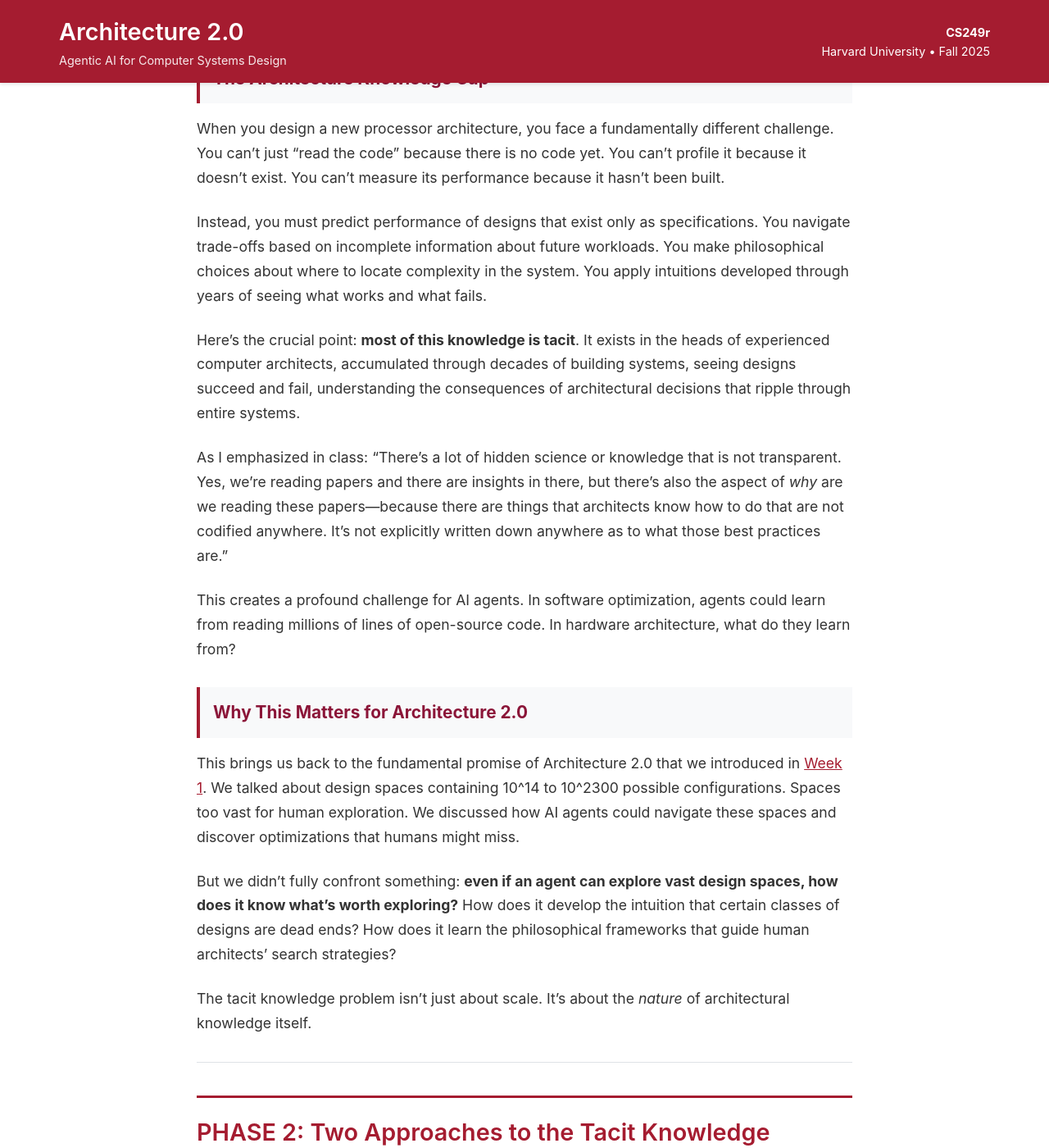
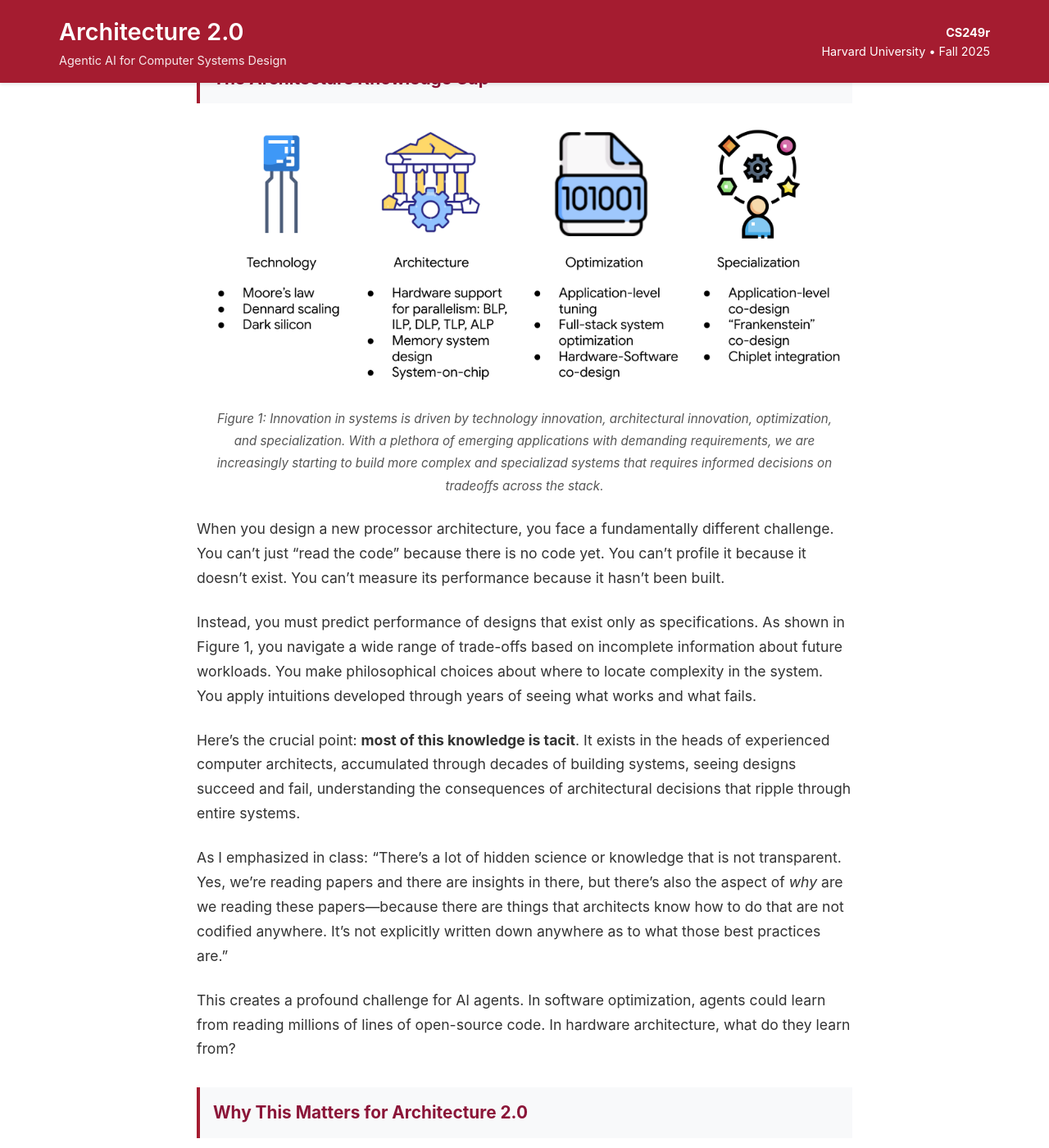
Before and after one commit to harvard-edge/cs249r_fall2025, a Jekyll site: the page built from _posts/2024-10-15-week-7-tacit-knowledge-architecture.md, in a window 1280 px wide and 1400 px high, scrolled down 2094 px. Shown: the whole window at 82% size. Built offline with Jekyll 4.4.1, drawn with Linux system fonts in a browser that asks for light colours; comment, search, counter and statistics services are not loaded; some of the changed text lies outside the part shown.

Commit message:
update week 7 blog

```diff
--- a/_posts/2024-10-15-week-7-tacit-knowledge-architecture.md
+++ b/_posts/2024-10-15-week-7-tacit-knowledge-architecture.md
@@ -39,9 +39,14 @@
 
 ### The Architecture Knowledge Gap
 
+<figure class="post-figure">
+<img src="/cs249r_fall2025/assets/images/blog_images/week_7/arch2.png" alt="Architecture knowledge gap illustration">
+<figcaption><em>Figure 1: Innovation in systems is driven by technology innovation, architectural innovation, optimization, and specialization. With a plethora of emerging applications with demanding requirements, we are increasingly starting to build more complex and specializad systems that requires informed decisions on tradeoffs across the stack.</em></figcaption>
+</figure>
+
 When you design a new processor architecture, you face a fundamentally different challenge. You can't just "read the code" because there is no code yet. You can't profile it because it doesn't exist. You can't measure its performance because it hasn't been built.
 
-Instead, you must predict performance of designs that exist only as specifications. You navigate trade-offs based on incomplete information about future workloads. You make philosophical choices about where to locate complexity in the system. You apply intuitions developed through years of seeing what works and what fails.
+Instead, you must predict performance of designs that exist only as specifications. As shown in Figure 1, you navigate a wide range of trade-offs based on incomplete information about future workloads. You make philosophical choices about where to locate complexity in the system. You apply intuitions developed through years of seeing what works and what fails.
 
 Here's the crucial point: **most of this knowledge is tacit**. It exists in the heads of experienced computer architects, accumulated through decades of building systems, seeing designs succeed and fail, understanding the consequences of architectural decisions that ripple through entire systems.
 
@@ -65,6 +70,11 @@
 
 ### Concorde: Codifying What We Can, Learning What We Can't
 
+<figure class="post-figure">
+<img src="/cs249r_fall2025/assets/images/blog_images/week_7/concorde.png" alt="Concorde compositional analytical-ML fusion diagram">
+<figcaption><em>Figure 2: Concorde composes analytical models with ML to achieve fast, accurate performance prediction—capturing first-order effects analytically and learning second-order interactions. (Nasr-Esfahany et al.)</em></figcaption>
+</figure>
+
 [Concorde: Fast and Accurate CPU Performance Modeling with Compositional Analytical-ML Fusion](https://arxiv.org/abs/2503.23076) takes a pragmatic stance. Decades of computer architecture research have produced powerful analytical models. These models encode explicit theoretical knowledge: queueing theory, roofline models, Amdahl's law, Little's law. This knowledge is precious. It's been validated, refined, and proven across countless designs.
 
 **Why throw it away?**
@@ -84,6 +94,11 @@
 ### ArchGym: Learning Through Exploration
 
 [ArchGym: An Open-Source Gymnasium for Machine Learning Assisted Architecture Design](https://arxiv.org/abs/2306.08888) takes a radically different approach. Instead of trying to codify architectural knowledge, it creates an environment where agents can **develop that knowledge through experience**.
+
+<figure class="post-figure">
+<img src="/cs249r_fall2025/assets/images/blog_images/week_7/archgym.png" alt="ArchGym framework overview">
+<figcaption><em>Figure 3: ArchGym provides a gymnasium for agents to explore architectural design spaces via simulation and learn search strategies from outcomes. (Krishnan et al.)</em></figcaption>
+</figure>
 
 Think about how human architects actually learn their craft. Yes, they read papers and textbooks. But much of their intuition comes from experience. Trying designs. Seeing what works. Understanding why configurations fail. Building mental models through repeated exposure to the consequences of design choices.
 
@@ -148,9 +163,14 @@
 
 ### The Numerics Example: Details That Matter
 
+<figure class="post-figure">
+<img src="/cs249r_fall2025/assets/images/blog_images/week_7/numerics.png" alt="Numerical precision formats for ML">
+<figcaption><em>Figure 4: Evolution of numerical formats from FP32 to FP16 and BF16(Snehal)</em></figcaption>
+</figure>
+
 Suvinay provided a concrete example that illustrates how tacit knowledge operates in practice: **the evolution of floating-point formats for ML**.
 
-Traditional deep learning used FP32 (32 bit floating point). Then researchers discovered FP16 (16 bit) worked well for many models, offering 2x speedup. Then Google introduced bfloat16 (BF16), which trades precision for range compared to FP16. Then INT8 quantization, then FP8 in different formats.
+Traditional deep learning used FP32 (32 bit floating point). Then researchers discovered FP16 (16 bit) worked well for many models, offering 2x speedup. Then Google introduced bfloat16 (BF16), which trades precision for range compared to FP16. While the distinction between FP16 and BF16 is subtle, as shown in Figure 4, there are consequential tradeoffs in hardware support, convergence, and end-to-end performance. More recently, INT8, FP8, even FP4 quantization have gained hardware support.
 
 Each of these choices has implications that ripple through the entire system. Hardware complexity: different formats require different arithmetic units. Software stack: frameworks need to support mixed precision training. Numerical stability: some operations are sensitive to precision, others aren't. Model architectures: some models tolerate lower precision better than others. Future proofing: which formats will dominate in 3 years when your chip ships?
 
@@ -236,6 +256,11 @@
 **Not:** AI agents replace human architects by exhaustively searching design spaces
 **But:** AI agents and human architects collaborate, with agents handling systematic exploration and architects providing philosophical guidance, intuitive constraints, and interpretive wisdom
 
+<figure class="post-figure">
+<img src="/cs249r_fall2025/assets/images/blog_images/week_7/gpt_image.png" alt="Architecture 2.0 and AI agents concept image">
+<figcaption><em>Figure 5: Architecture 2.0 envisions collaboration between human architects and AI agents. Our next generation of system research will be driven by the implicit decisions made by humans and explored by specialized agents. (ChatGPT image generation)</em></figcaption>
+</figure>
+
 This isn't a disappointing compromise. It's actually more powerful. It combines AI's ability to explore thoroughly, consistently, without cognitive bias with human's ability to provide context, philosophy, and intuitive leaps.
 
 The challenge is building the interfaces and workflows that enable this collaboration effectively.
```
Also changed, not shown: assets/images/blog_images/week_7/arch2.png (added), assets/images/blog_images/week_7/archgym.png (added), assets/images/blog_images/week_7/concorde.png (added), assets/images/blog_images/week_7/numerics.png (added), 1 other file.
